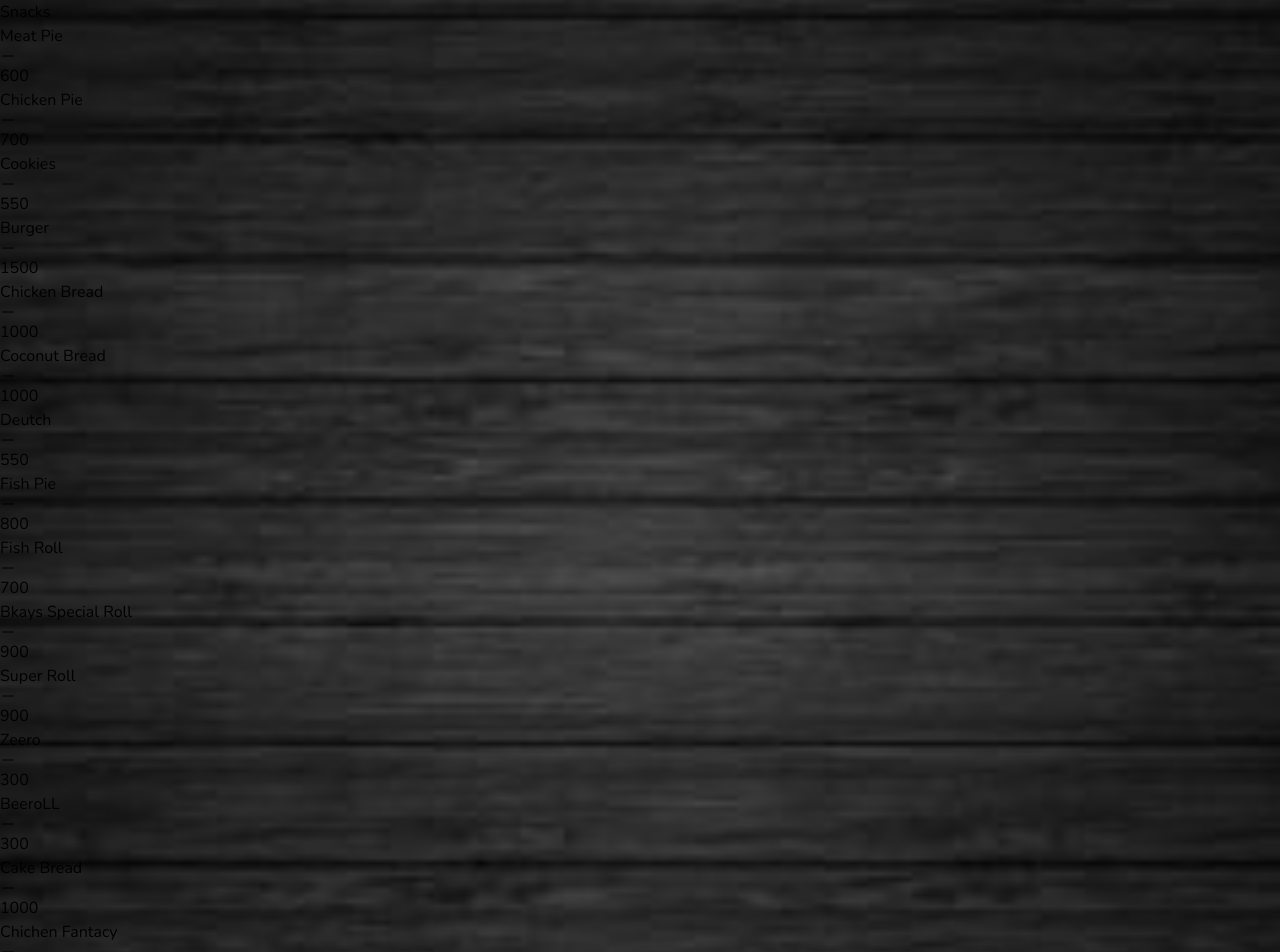
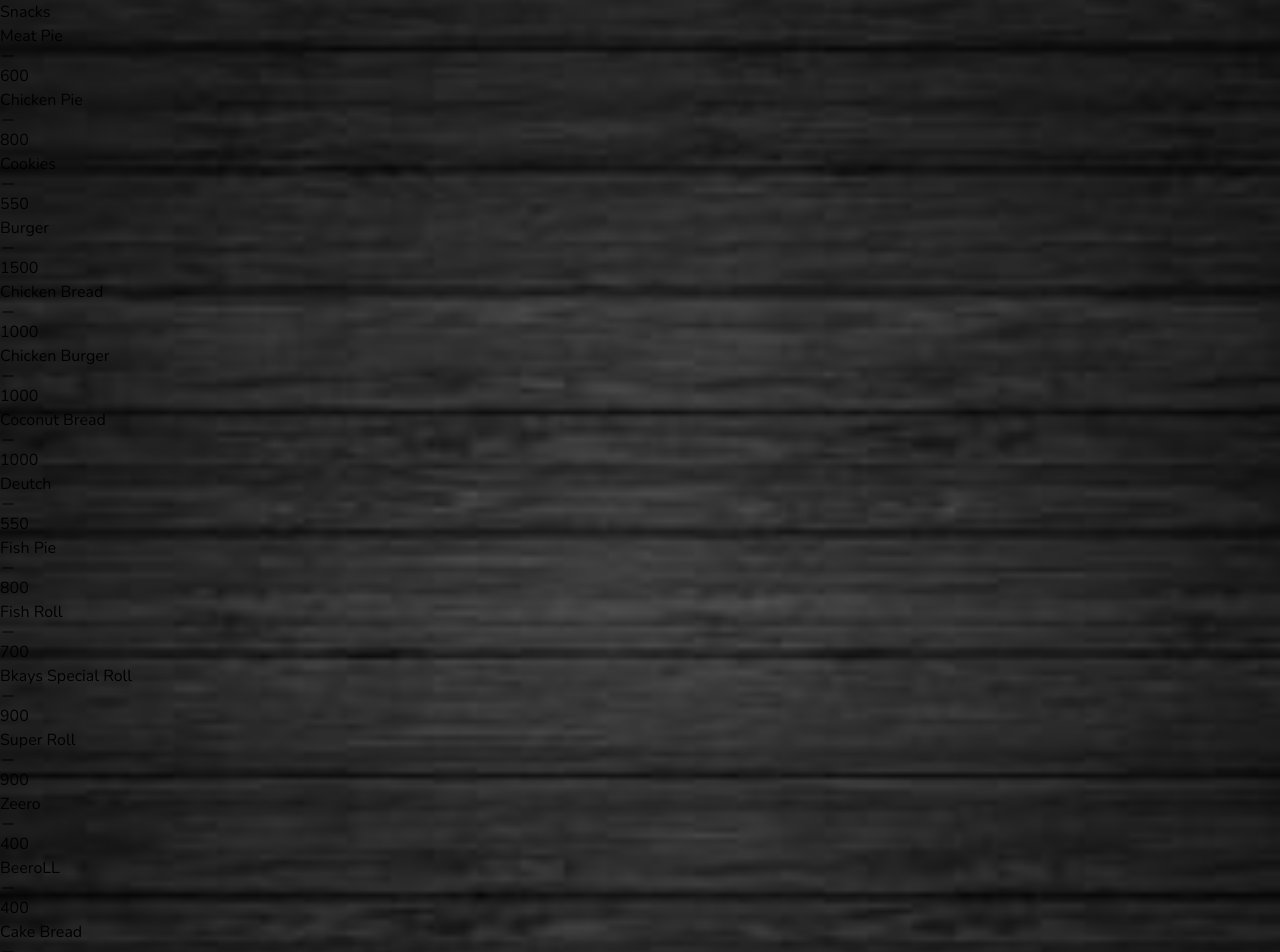
Before and after one commit to UjeborMarvellous/BkayxMenus, a React (Vite) app: page /Snacks in a window 1280 px wide. Shown: the top 952 px of the page. Built offline with nearby package versions, Linux system fonts and the light colour scheme.

Commit message:
Update Snacks.jsx

```diff
--- a/src/Components/Snacks.jsx
+++ b/src/Components/Snacks.jsx
@@ -9,18 +9,19 @@ function Snacks() {
             <h1 className=' text-center text-3xl font-semibold text-red-700 pt-7 pb-2'>Snacks</h1>
             <div className="content mx-5">
                 <p className='text-lg py-1 flex justify-between'>Meat Pie <span className='text-white text-4xl ml-20 my-auto'><RxDividerHorizontal /></span> 600</p>
-                <p className='text-lg py-1 flex justify-between'>Chicken Pie <span className='text-white text-4xl ml-[20%] my-auto'><RxDividerHorizontal /></span> 700</p>
+                <p className='text-lg py-1 flex justify-between'>Chicken Pie <span className='text-white text-4xl ml-[20%] my-auto'><RxDividerHorizontal /></span> 800</p>
                 <p className='text-lg py-1 flex justify-between'>Cookies <span className='text-white text-4xl ml-[9%] my-auto'><RxDividerHorizontal /></span> 550</p>
                 <p className='text-lg py-1 flex justify-between'>Burger <span className='text-white text-4xl ml-24 my-auto'><RxDividerHorizontal /></span> 1500</p>
                 <p className='text-lg py-1 flex justify-between'>Chicken Bread <span className='text-white text-4xl ml-14 my-auto'><RxDividerHorizontal /></span> 1000</p>
+                <p className='text-lg py-1 flex justify-between'>Chicken Burger <span className='text-white text-4xl ml-14 my-auto'><RxDividerHorizontal /></span> 1000</p>
                 <p className='text-lg py-1 flex justify-between'>Coconut Bread <span className='text-white text-4xl ml-1 my-auto'><RxDividerHorizontal /></span> 1000</p>
                 <p className='text-lg py-1 flex justify-between'>Deutch<span className='text-white text-4xl ml-4 my-auto'><RxDividerHorizontal /></span> 550</p>
                 <p className='text-lg py-1 flex justify-between'>Fish Pie <span className='text-white text-4xl ml-1 my-auto'><RxDividerHorizontal /></span> 800</p>
                 <p className='text-lg py-1 flex justify-between'>Fish Roll <span className='text-white text-4xl ml-4 my-auto'><RxDividerHorizontal /></span> 700</p>
                 <p className='text-lg py-1 flex justify-between'>Bkays Special Roll <span className='text-white text-4xl ml-4 my-auto'><RxDividerHorizontal /></span> 900</p>
                 <p className='text-lg py-1 flex justify-between'>Super Roll <span className='text-white text-4xl ml-4 my-auto'><RxDividerHorizontal /></span> 900</p>
-                <p className='text-lg py-1 flex justify-between'>Zeero <span className='text-white text-4xl ml-4 my-auto'><RxDividerHorizontal /></span> 300</p>
-                <p className='text-lg py-1 flex justify-between'>BeeroLL<span className='text-white text-4xl ml-4 my-auto'><RxDividerHorizontal /></span> 300</p>
+                <p className='text-lg py-1 flex justify-between'>Zeero <span className='text-white text-4xl ml-4 my-auto'><RxDividerHorizontal /></span> 400</p>
+                <p className='text-lg py-1 flex justify-between'>BeeroLL<span className='text-white text-4xl ml-4 my-auto'><RxDividerHorizontal /></span> 400</p>
                 <p className='text-lg py-1 flex justify-between'>Cake Bread <span className='text-white text-4xl ml-4 my-auto'><RxDividerHorizontal /></span> 1000</p>
                 <p className='text-lg py-1 flex justify-between'>Chichen Fantacy <span className='text-white text-4xl ml-4 my-auto'><RxDividerHorizontal /></span> 1000</p>
                 <p className='text-lg py-1 flex justify-between'>Doughnut <span className='text-white text-4xl ml-4 my-auto'><RxDividerHorizontal /></span> 550</p>
```
